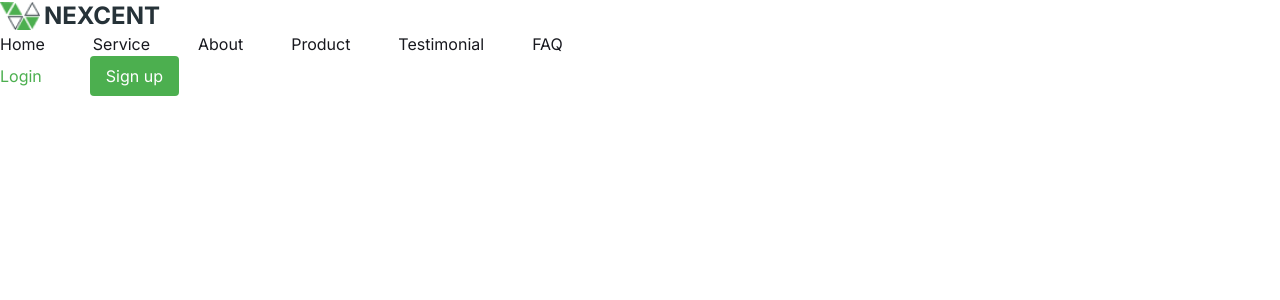
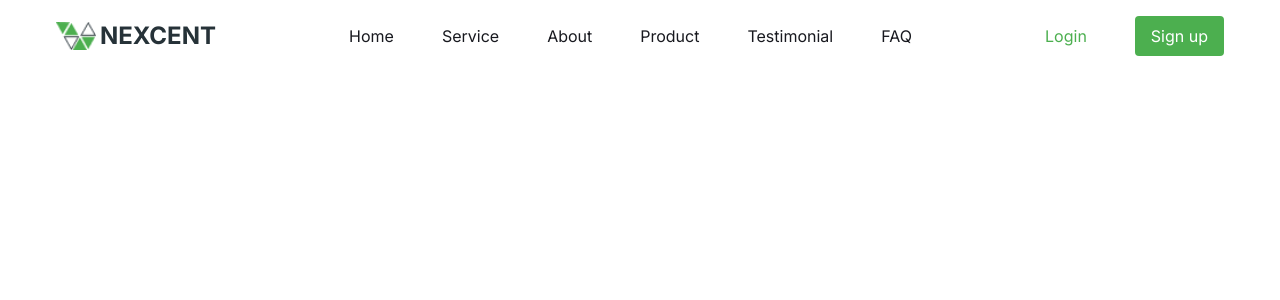
Before and after one commit to adebabs-tec/reactagency, a React (Vite) app: page / in a window 1280 px wide. Shown: the top 300 px of the page. Built offline with nearby package versions, Linux system fonts and the light colour scheme.

Commit message:
added sticky

```diff
--- a/package.json
+++ b/package.json
@@ -12,6 +12,7 @@
   "dependencies": {
     "react": "^18.2.0",
     "react-dom": "^18.2.0",
+    "react-icons": "^4.12.0",
     "react-scroll": "^1.9.0"
   },
   "devDependencies": {
--- a/src/components/Navbar.jsx
+++ b/src/components/Navbar.jsx
@@ -1,6 +1,7 @@
 import { useEffect, useState } from 'react'
 import Link from 'react-scroll/modules/components/Link'
 import logo from '../assets/Icon.png'
+import { FaXmark, FaBars } from 'react-icons/fa6'
 
 const Navbar = () => {
   const [isMenuOpen, setIsMenuOpen] = useState(false)
@@ -36,8 +37,14 @@ const Navbar = () => {
   ]
   return (
     <header className="w-full bg-white md:bg-transparent fixed top-0 left-o right-0">
-      <nav>
-        <div>
+      <nav
+        className={`py-4 lg:px-14 px-4 ${
+          isSticky
+            ? 'sticky top-0 left-0 right-0 border-b bg-white duration-300'
+            : ''
+        }`}
+      >
+        <div className="flex justify-between items-center text-base gap-8">
           <a
             href=""
             className="text-2xl font-semibold flex items-center space-x-1"
@@ -77,6 +84,20 @@ const Navbar = () => {
               Sign up
             </button>
           </div>
+
+          {/* menu btn for only mobile devices */}
+          <div className="md:hidden">
+            <button
+              onClick={toggleMenu}
+              className="focus::outline-none focus::text-gray-500 text-neutralGrey"
+            >
+              {isMenuOpen ? (
+                <FaXmark className="w-6 h-6" />
+              ) : (
+                <FaBars className="w-6 h-6" />
+              )}
+            </button>
+          </div>
         </div>
       </nav>
     </header>
```
Also changed, not shown: 1 other file (tests, documents, lock files or other folders).
